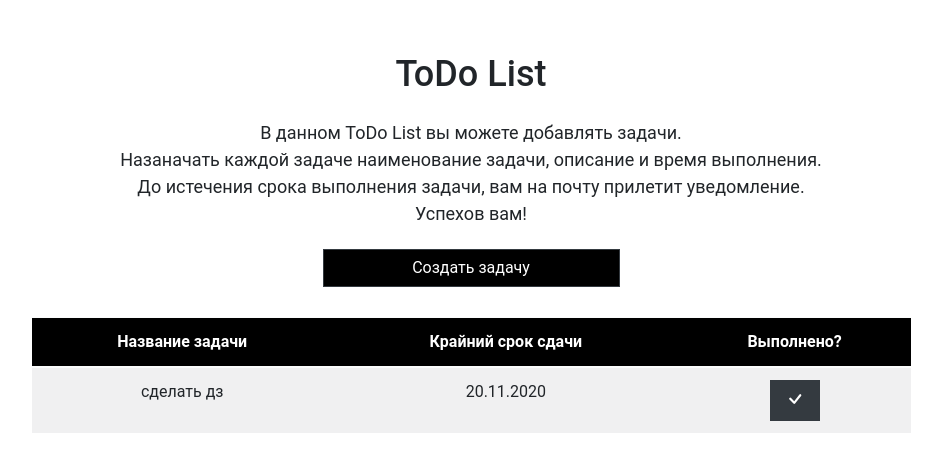
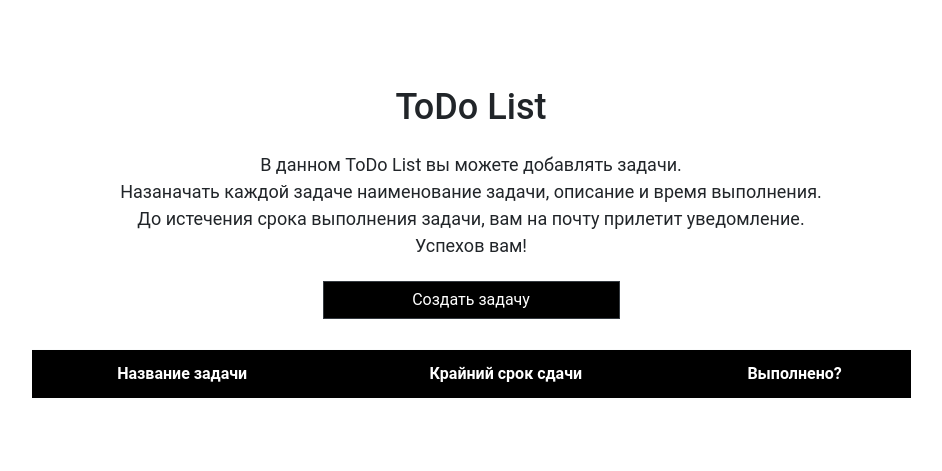
Before and after one commit to ValeriiaGrigoreva/to-do-nuxt, a Nuxt app: page / in a window 1280 px wide. Shown: the part 149-620 px from the top of the page, without its empty margins (169-1111 px from the left). Built offline with nearby package versions, Linux system fonts and the light colour scheme; data requests are answered from the project's data file.

Commit message:
task deletion

```diff
--- a/pages/_id.vue
+++ b/pages/_id.vue
@@ -38,6 +38,7 @@
 </template>
 
 <script>
+import axios from "axios";
 export default {
 
 
@@ -46,13 +47,22 @@ export default {
             return {task}
         },
 
+        data() {
+            return {
+            modal_for_end_task: false
+            }
+        },
+
         methods: {
         async closeTask(table_item){
             this.modal_for_end_task = true;
-            let deleteIndex = this.tasks.findIndex(task => task.id == table_item.id);
-            this.tasks.splice(deleteIndex,1);
-            await $axios.delete(`http://localhost:8000/tasks/${table_item.id}`).then(() => {
-                setTimeout (() => this.modal_for_end_task=false, 2000);
+            //let deleteIndex = this.tasks.findIndex(task => task.id == table_item.id);
+            //this.tasks.splice(deleteIndex,1);
+            await axios.delete(`http://localhost:8000/tasks/${table_item.id}`).then(() => {
+                setTimeout (() => {
+                    this.modal_for_end_task=false;
+                    this.$router.push("/");
+                }, 2000);
             }).catch((err) => {
                 this.$bvToast.toast(err, {
                 title: "Ошибка",
@@ -60,8 +70,6 @@ export default {
                 solid: true
                 })
             });
-
-            this.$router.push("/");
         },
 
     }
--- a/pages/index.vue
+++ b/pages/index.vue
@@ -115,12 +115,13 @@ export default {
       }
     },
     async closeTask(table_item){
-      console.log(table_item);
       this.modal_for_end_task = true
       let deleteIndex = this.tasks.findIndex(task => task.id == table_item.id);
       this.tasks.splice(deleteIndex,1);
       await axios.delete(`http://localhost:8000/tasks/${table_item.id}`).then(() => {
-        setTimeout (() => this.modal_for_end_task=false, 2000);
+        setTimeout (() => {
+                    this.modal_for_end_task=false;
+                }, 2000);
       }).catch((err) => {
         this.$bvToast.toast(err, {
           title: "Ошибка",
--- a/server/db.json
+++ b/server/db.json
@@ -1,11 +1,3 @@
 {
-  "tasks": [
-    {
-      "task_name": "сделать дз",
-      "task_description": "ddv",
-      "deadline": "20.11.2020",
-      "email": "grigorevavm@yandex.ru",
-      "id": 1
-    }
-  ]
+  "tasks": []
 }
```
